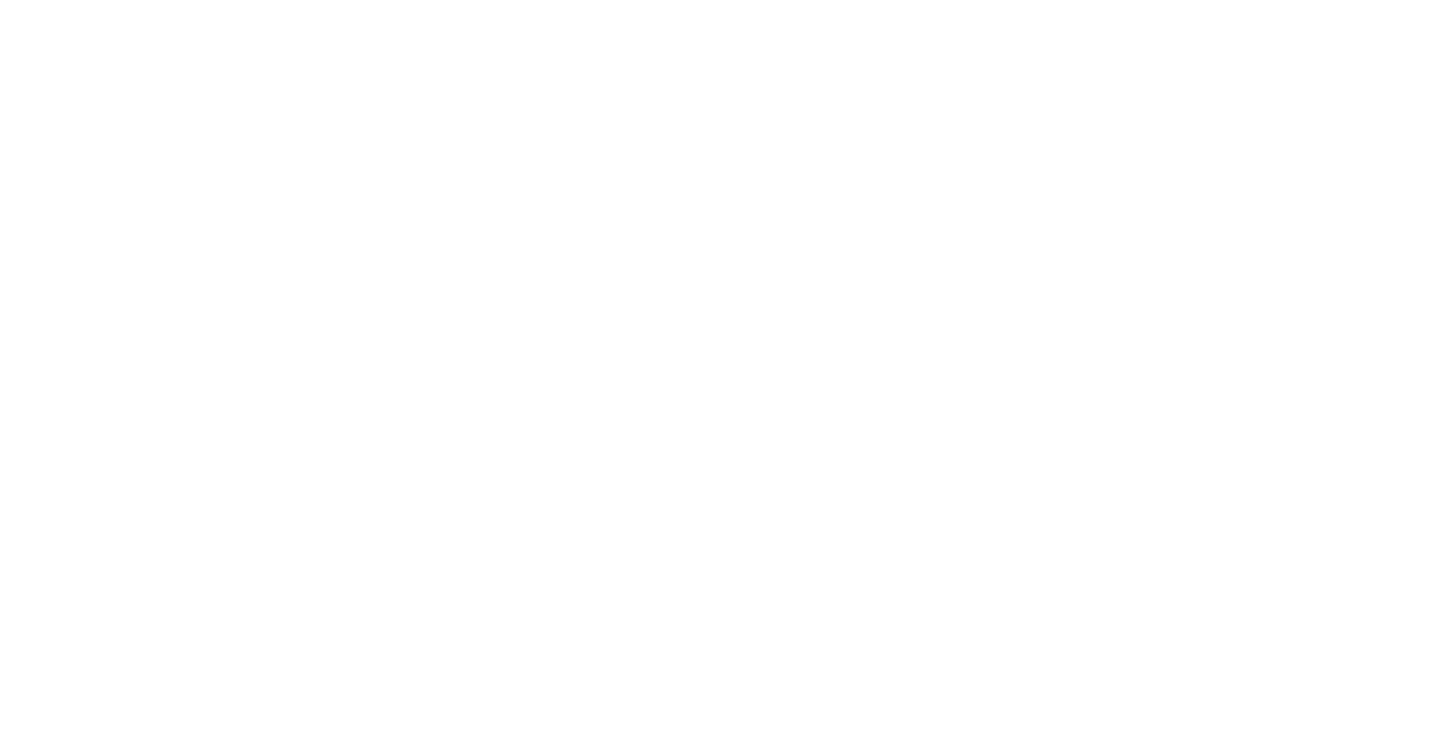
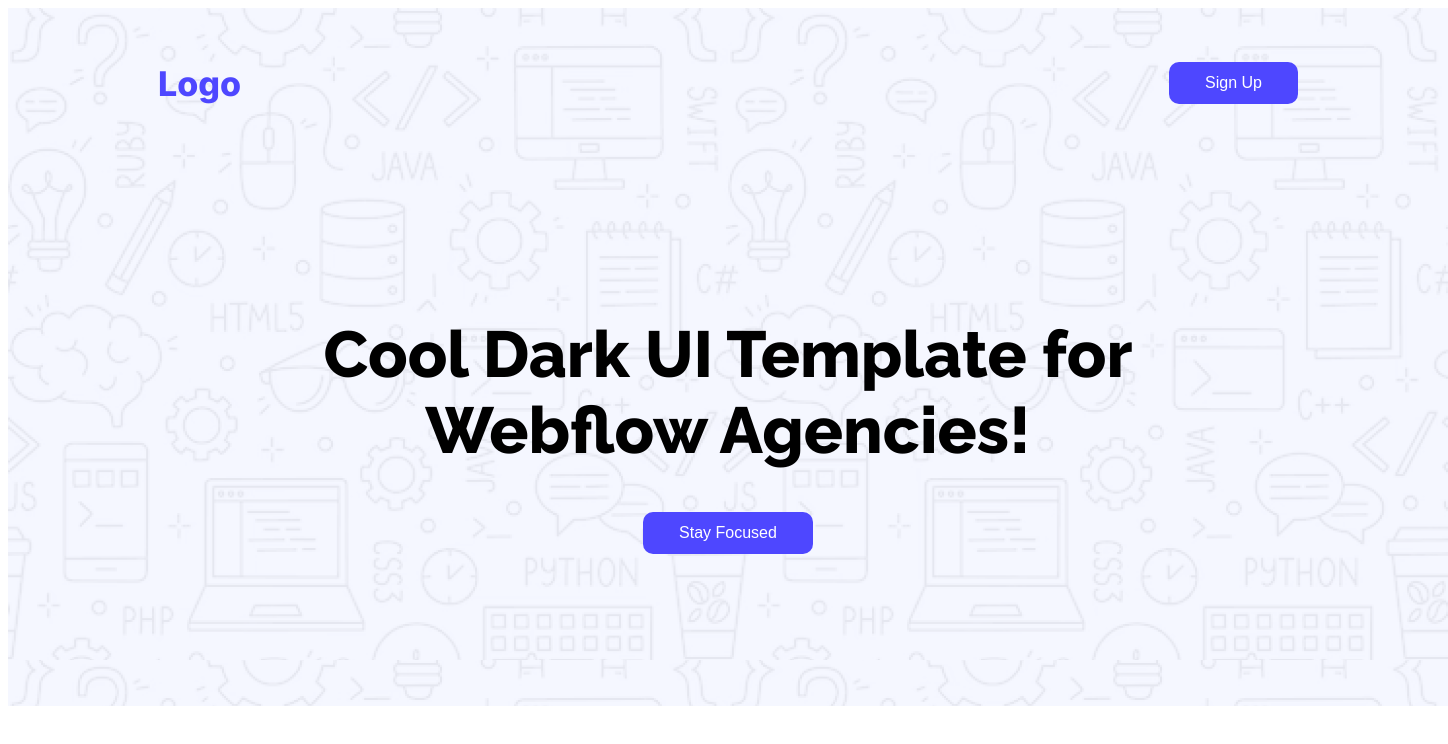
Before and after one commit to nawaz0705/assignment-landing-page, a plain HTML site: page index.html in a window 1280 px wide. Shown: the whole page, 1448 px wide, since content can reach past the window. Drawn offline with Linux system fonts and the light colour scheme.

Commit message:
added header section

```diff
--- a/CSS/style.css
+++ b/CSS/style.css
@@ -0,0 +1,73 @@
+/* Inter Font */
+.inter-font {
+    font-family: "Inter", sans-serif;
+    font-optical-sizing: auto;
+    font-style: normal;
+}
+
+/* Raleway Font */
+.raleway-font {
+    font-family: "Raleway", sans-serif;
+    font-optical-sizing: auto;
+    font-style: normal;
+}
+
+/* Header Style Start */
+header{
+    width: 1440px;
+    min-height: 698px;
+    background-image: url(../Assets/Hero-bg.png);
+    background-color: beige;
+    margin: 0 auto;
+}
+
+nav{
+    display: flex;
+    justify-content: space-between;
+    width: 1140px;
+    height: 150px;
+    align-items: center;
+    margin: 0 auto;
+}
+
+.logo{
+    color: #4E47FF;
+    font-size: 34px;
+    font-weight: 800;
+}
+
+.banner{
+    margin-top: 158px;
+    margin-bottom: 200px;
+}
+
+.banner-content{
+    text-align: center;
+}
+
+.banner-title{
+    font-size: 65px;
+    font-weight: 800;
+}
+
+/* Header Style End */
+
+/* Shared Style Start */
+
+.text-center{
+    text-align: center;
+}
+
+.centered{
+    margin: 0px auto;
+}
+
+.btn-small{
+    font-size: 16px;
+    color: #ffffff;
+    background-color: #4E47FF;
+    padding: 12px 36px;
+    border-radius: 10px;
+    border: none;
+}
+/* Shared Style End */
--- a/index.html
+++ b/index.html
@@ -3,9 +3,29 @@
 <head>
     <meta charset="UTF-8">
     <meta name="viewport" content="width=device-width, initial-scale=1.0">
+    <link rel="stylesheet" href="CSS/style.css">
+    <link rel="preconnect" href="https://fonts.googleapis.com">
+    <link rel="preconnect" href="https://fonts.gstatic.com" crossorigin>
+    <link href="https://fonts.googleapis.com/css2?family=Inter:ital,opsz,wght@0,14..32,100..900;1,14..32,100..900&family=Raleway:ital,wght@0,100..900;1,100..900&display=swap" rel="stylesheet">
     <title>Cool Dark UI Template for Webflow Agencies</title>
 </head>
 <body>
+    <header>
+        <nav>
+            <h1 class="logo inter-font">Logo</h1>
+            <button class="btn-small" value="signup">Sign Up</button>
+        </nav>
+        <div class="banner">
+            <div class="banner-content">
+                <h1 class="raleway-font banner-title">
+                    Cool Dark UI Template for
+                    <br>
+                    Webflow Agencies!
+                </h1>
+                <button class="btn-small" value="stay-focused">Stay Focused</button>
+            </div>
+        </div>
+    </header>
 
 </body>
 </html>
```
